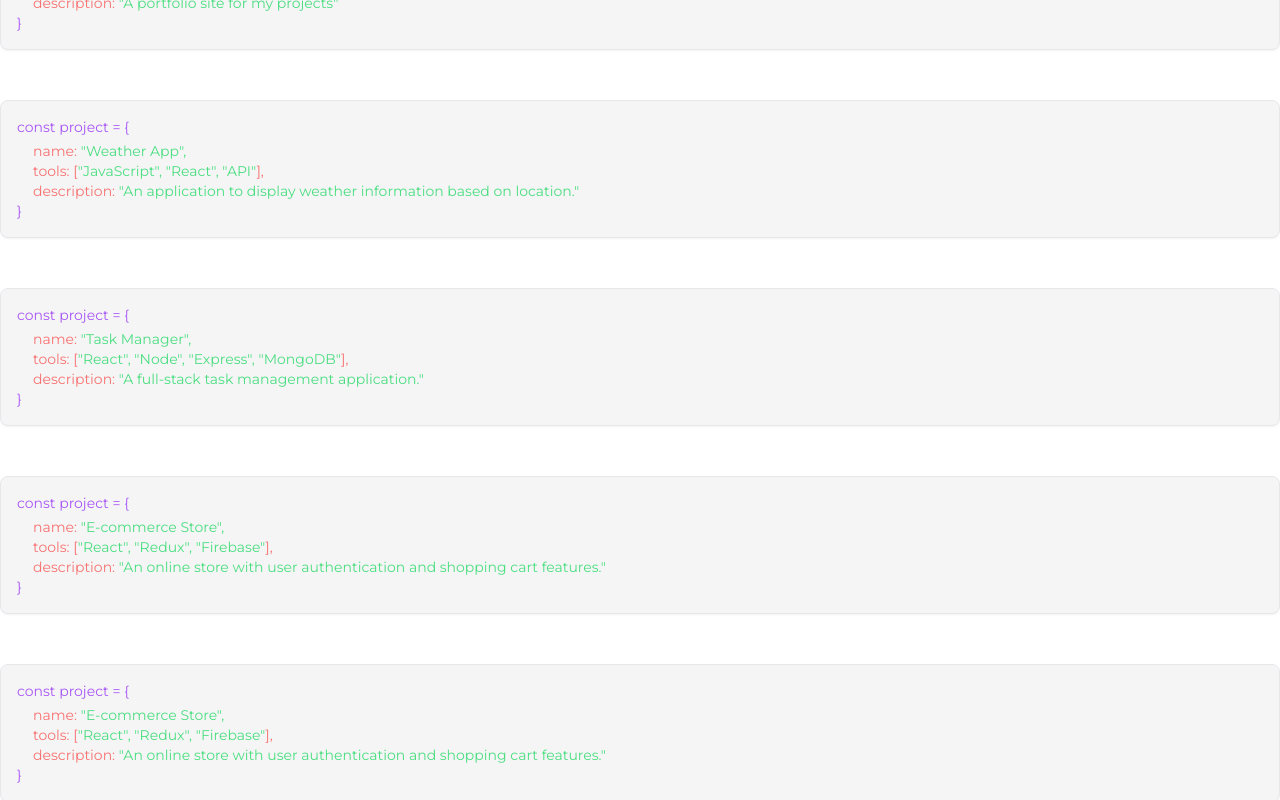
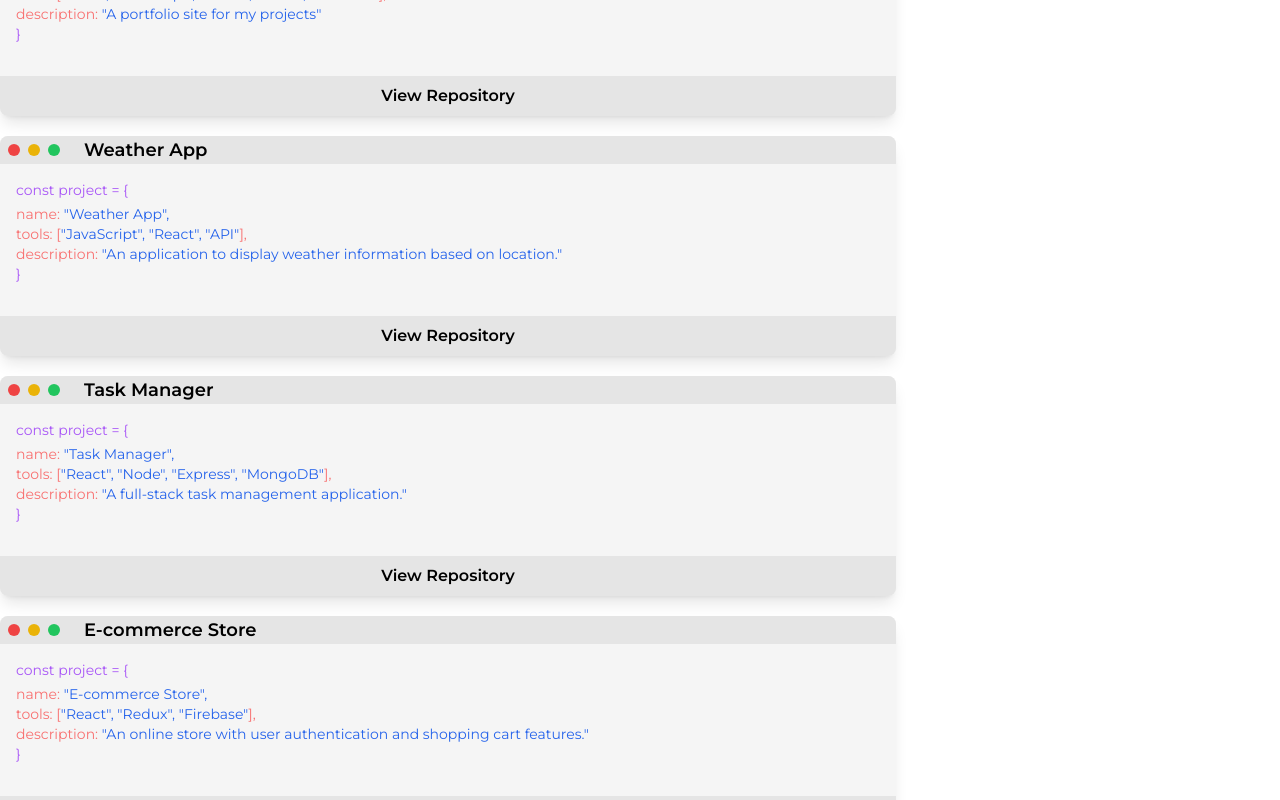
Before and after one commit to EnstromJohan/Portfolio, a React (Create React App) app in the folder react-site/: page / in a window 1280 px wide. Shown: the part 3540-4340 px from the top of the page. Built offline with nearby package versions, Linux system fonts and the light colour scheme.

Commit message:
Added Projects component and adjusted the carousels padding.

```diff
--- a/react-site/src/components/Projects.jsx
+++ b/react-site/src/components/Projects.jsx
@@ -15,21 +15,6 @@
         name: 'Task Manager',
         tools: ['React', 'Node', 'Express', 'MongoDB'],
         description: 'A full-stack task management application.',
-    },
-    {
-        name: 'E-commerce Store',
-        tools: ['React', 'Redux', 'Firebase'],
-        description: 'An online store with user authentication and shopping cart features.',
-    },
-    {
-        name: 'E-commerce Store',
-        tools: ['React', 'Redux', 'Firebase'],
-        description: 'An online store with user authentication and shopping cart features.',
-    },
-    {
-        name: 'E-commerce Store',
-        tools: ['React', 'Redux', 'Firebase'],
-        description: 'An online store with user authentication and shopping cart features.',
     },
     {
         name: 'E-commerce Store',
@@ -72,39 +57,58 @@
 
     return (
         <section className="min-h-screen flex flex-col justify-start text-black dark:text-white">
-            <h3 className="text-3xl text-left font-bold mb-4">Projects</h3>
-            <div className="relative w-full max-4-xl">
+            <h3 className="text-3xl text-left mb-8">Projects</h3>
+            <div className="relative w-full max-w-4xl space-y-4">
                 {projects.map((project, index) => (
                     <div
                         key={index}
                         ref={(el) => (projectRefs.current[index] = el)}
-                        className={`stack-card transition-all duration-700 ease-in-out p-4 border rounded-lg shadow-sm bg-neutral-100 dark:bg-neutral-800`}
+                        className={`stack-card transition-all duration-700 ease-in-out rounded-lg shadow-lg bg-neutral-100 dark:bg-neutral-900`}
                         style={{
                             position: 'sticky',
-                            top: `${index * 40}px`, // overlapping effect when scrolling
+                            top: `${index * 40}px`,
                             zIndex: index,
-                            marginBottom: '50px',
+                            marginBottom: '20px',
+                            padding: '0px', // Remove padding to align UI top flush
                         }}
                     >
-                        <p className="text-sm mb-1 text-purple-500">{`const project = {`}</p>
-                        <div className="pl-4">
+                        {/* Mac UI-liknande topp direkt kopplat till stack-card */}
+                        <div className="flex items-center justify-start w-full bg-neutral-200 dark:bg-neutral-700 rounded-t-lg">
+                            <div className="flex space-x-2 p-2">
+                                <span className="w-3 h-3 bg-red-500 rounded-full"></span>
+                                <span className="w-3 h-3 bg-yellow-500 rounded-full"></span>
+                                <span className="w-3 h-3 bg-green-500 rounded-full"></span>
+                            </div>
+                            <h4 className="text-lg font-semibold ml-4">{project.name}</h4>
+                        </div>
+
+                        {/* Projektinformation */}
+                        <div className="pt-4 pl-4 pr-4 pb-8">
+                            <p className="text-sm mb-1 text-purple-500">{`const project = {`}</p>
                             <p className="text-sm text-red-400">
-                                name: <span className="text-green-400 dark:text-white">"{project.name}",</span>
+                                name: <span className="text-blue-600 dark:text-white">"{project.name}",</span>
                             </p>
                             <p className="text-sm text-red-400">
                                 tools: [
                                 {project.tools.map((tool, i) => (
-                                    <span key={i} className="text-green-400 dark:text-white">
+                                    <span key={i} className="text-blue-600 dark:text-white">
                                         "{tool}"{i < project.tools.length - 1 ? ', ' : ''}
                                     </span>
                                 ))}
                                 ],
                             </p>
                             <p className="text-sm text-red-400">
-                                description: <span className="text-green-400 dark:text-white">"{project.description}"</span>
+                                description: <span className="text-blue-600 dark:text-white">"{project.description}"</span>
                             </p>
+                            <p className="text-sm text-purple-500">{`}`}</p>
                         </div>
-                        <p className="text-sm text-purple-500">{`}`}</p>
+
+                        {/* Knapp längst ner på kortet */}
+                        <button
+                            className="w-full mt-0 py-2 font-semibold bg-neutral-200 dark:bg-neutral-700 rounded-b-lg transition-all duration-300"
+                        >
+                            View Repository
+                        </button>
                     </div>
                 ))}
             </div>
--- a/react-site/src/components/Skills.jsx
+++ b/react-site/src/components/Skills.jsx
@@ -71,7 +71,7 @@
   return (
     <section
       ref={skillsRef}
-      className="flex flex-col items-center justify-start p-8 pt-20 opacity-0 fade-in transition-opacity duration-1000 ease-in-out text-black dark:text-white my-5"
+      className="flex flex-col items-center justify-start pt-20 opacity-0 fade-in transition-opacity duration-1000 ease-in-out text-black dark:text-white my-5"
     >
       <div className="w-full max-w-4xl">
         <h3 className="text-3xl text-right mb-6 mt-10">Skills</h3>
```
